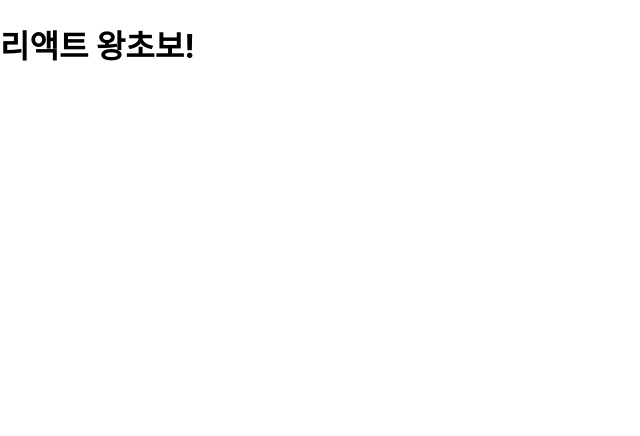
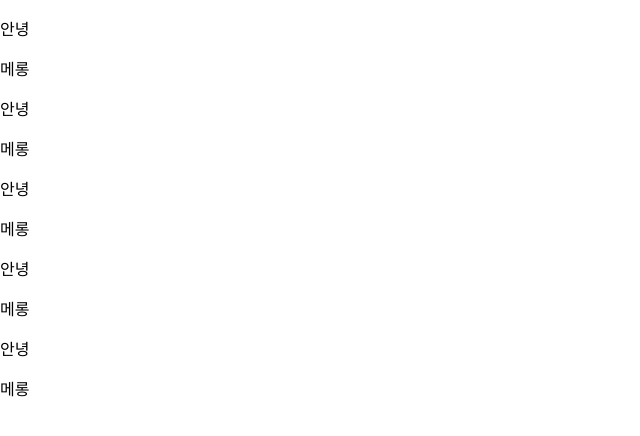
Before and after one commit to HWoosin/React-basic, a React (Create React App) app: page / in a window 1280 px wide. Shown: the top 436 px of the page, without its empty margins (0-640 px from the left). Built offline with nearby package versions, Linux system fonts and the light colour scheme; the HTML template or start-up script is replaced by a standard one.

Commit message:
컴포넌트 기초에 대해 공부하고있습니다. 230612

```diff
--- a/src/App.js
+++ b/src/App.js
@@ -1,9 +1,29 @@
 // import logo from './logo.svg';
 import './App.css';
+import Hello from './Hello';
+import SayHello from './SayHello';
 
+//리액트에서는 하나의 컴포넌트가 여러개의 엘리먼트 반환 가능.
+//JSX를 작성할 때 return 문 안에 반드시 하나의 최상위 태그가 있어야 한다.
+//Fragment를 사용하면 의미없는 태그를 줄여 가독성을 좋게 한다.
 function App() {
+
+  const looping = function(){
+    const helloList = [];
+
+    for(let i=0; i<5; i++){
+      helloList.push(<SayHello/>);
+    }
+    return helloList;
+  }
+
+  //jsx 문법에서는 스크립트를 코드로 직접 사용이 불가능.
+  //{} 안에서 함수의 호출문이나 변수참조는 가능.
   return (
-   <h1>리액트 왕초보!</h1>
+    <>
+      {looping()}
+    </> //프레그먼트 div가 표현이 안됨
+
 //    <div className="App">
 //    <header className="App-header">
 //      <img src={logo} className="App-logo" alt="logo" />
--- /dev/null
+++ b/src/Hello.js
@@ -0,0 +1,9 @@
+import React from "react";
+
+function Hello(){
+    return(
+        <div>Hello</div>
+    );
+}
+
+export default Hello;
--- /dev/null
+++ b/src/SayHello.js
@@ -0,0 +1,14 @@
+import React from "react";
+
+//컴포넌트
+//컴포넌트 파일은 대문자로 작성하는 것이 관례.
+function SayHello(){
+    return (
+        <div>
+            <p>안녕</p>
+            <span>메롱</span>
+        </div>
+    );
+}
+
+export default SayHello;
```
